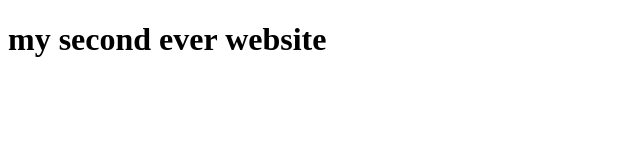
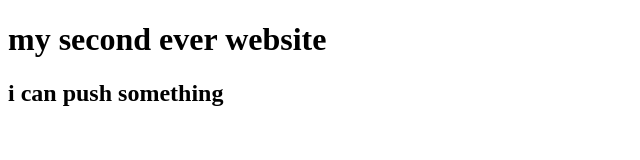
Before and after one commit to webdevelopmentmamun/second-web, a plain HTML site: page index.html in a window 1280 px wide. Shown: the whole page, without its empty margins (0-640 px from the left). Drawn offline with Linux system fonts and the light colour scheme.

Commit message:
learned github

```diff
--- a/index.html
+++ b/index.html
@@ -7,5 +7,6 @@
 </head>
 <body>
     <h1>my second ever website</h1>
+    <h2> i can push something</h2>
 </body>
 </html>
```
